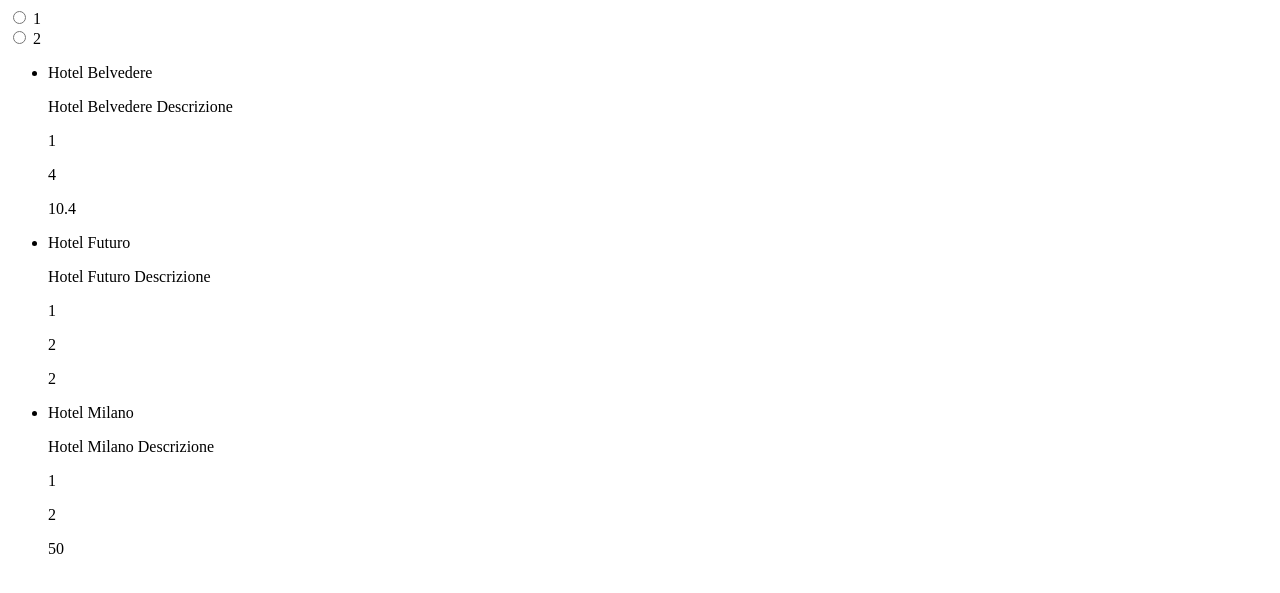
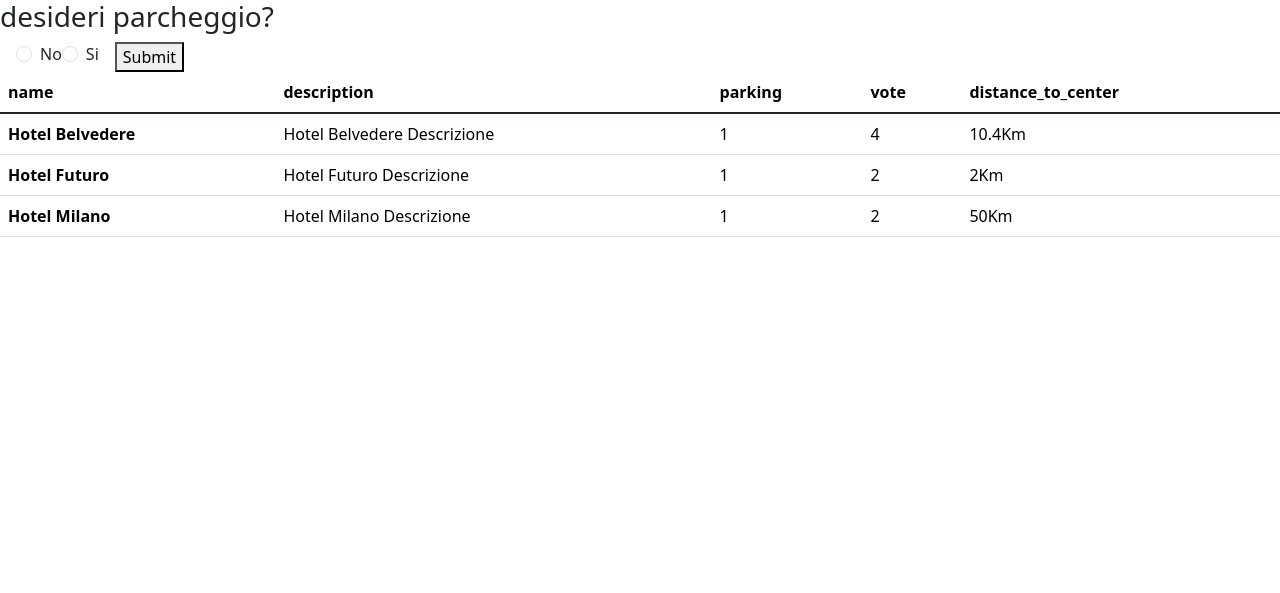
Before and after one commit to AlesciDavide/php-hotel, a PHP site: page / in a window 1280 px wide. Shown: the top 593 px of the page. Run offline with PHP 8.4, Linux system fonts and the light colour scheme; data that the repository does not hold is empty.

Commit message:
aggiunto boot strap e il filtro per parcheggio o no

```diff
--- a/index.php
+++ b/index.php
@@ -1,15 +1,18 @@
 <?php
 require __DIR__ . "/utilities/hotel.php";
 
-/* switch ($variable) {
-    case 'value':
-        # code...
-        break;
+if ($_SERVER["REQUEST_METHOD"] == "POST") {
+    // Ottieni il valore del radio button selezionato
+    $selectedOption = isset($_POST['inlineRadioOptions']) ? $_POST['inlineRadioOptions'] : null;
 
-    default:
-        # code...
-        break;
-} */
+    // Inizializza la variabile booleana
+    $isOption1Selected = false;
+
+    // Verifica quale opzione è stata selezionata
+    if ($selectedOption == "option1") {
+        $isOption1Selected = true;
+    }
+}
 ?>
 
 <!DOCTYPE html>
@@ -17,33 +20,51 @@ require __DIR__ . "/utilities/hotel.php";
 <head>
     <meta charset="UTF-8">
     <meta name="viewport" content="width=device-width, initial-scale=1.0">
-    <script src="https://cdn.jsdelivr.net/npm/@popperjs/core@2.11.8/dist/umd/popper.min.js" integrity="sha384-I7E8VVD/ismYTF4hNIPjVp/Zjvgyol6VFvRkX/vR+Vc4jQkC+hVqc2pM8ODewa9r" crossorigin="anonymous"></script>
-<script src="https://cdn.jsdelivr.net/npm/bootstrap@5.3.3/dist/js/bootstrap.min.js" integrity="sha384-0pUGZvbkm6XF6gxjEnlmuGrJXVbNuzT9qBBavbLwCsOGabYfZo0T0to5eqruptLy" crossorigin="anonymous"></script>
+    <link href="https://cdn.jsdelivr.net/npm/bootstrap@5.3.3/dist/css/bootstrap.min.css" rel="stylesheet"
+        integrity="sha384-QWTKZyjpPEjISv5WaRU9OFeRpok6YctnYmDr5pNlyT2bRjXh0JMhjY6hW+ALEwIH" crossorigin="anonymous">
     <title>Document</title>
 </head>
 <body>
     <section>
+        <form  action="./index.php" method="POST">
+            <h3>desideri parcheggio?</h3>
+            <div class="d-flex ms-3">
                 <div class="form-check">
                     <input class="form-check-input" type="radio" id="inlineRadio1" name="inlineRadioOptions" value="option1">
-            <label class="form-check-label" for="inlineRadio1">1</label>
+                    <label class="form-check-label" for="inlineRadio1">No</label>
                 </div>
                 <div class="form-check">
                     <input class="form-check-input" type="radio" id="inlineRadio2" name="inlineRadioOptions" value="option2">
-            <label class="form-check-label" for="inlineRadio2">2</label>
+                    <label class="form-check-label" for="inlineRadio2">Si</label>
                 </div>
+                <button class="ms-3" type="submit">Submit</button>
+            </div>
+        </form>
     </section>
-    <ul>
+    <table class="table">
+        <thead>
+            <tr>
+            <th scope="col">name</th>
+            <th scope="col">description</th>
+            <th scope="col">parking</th>
+            <th scope="col">vote</th>
+            <th scope="col">distance_to_center</th>
+            </tr>
+        </thead>
+        <tbody class="table-group-divider">
             <?php foreach ($hotels as $key => $hotel) { ?>
-            <?php if ($hotel['parking'] ) {?>
-                <li>
-                <p><?php echo $hotel['name'] ?></p>
-                <p><?php echo $hotel['description'] ?></p>
-                <p><?php echo $hotel['parking'] ?></p>
-                <p><?php echo $hotel['vote'] ?></p>
-                <p><?php echo $hotel['distance_to_center'] ?></p>
-                </li>
+                <?php if ($hotel['parking'] || $isOption1Selected == true) {?>
+            <tr>
+            <th><?php echo $hotel['name'] ?></th>
+            <td><?php echo $hotel['description'] ?></td>
+            <td><?php echo $hotel['parking'] ?></td>
+            <td><?php echo $hotel['vote'] ?></td>
+            <td><?php echo $hotel['distance_to_center'] ?>Km</td>
+            </tr>
             <?php } ?>
             <?php } ?>
-    </ul>
+        </tbody>
+    </table>
+
 </body>
 </html>
```
Lines whose indentation alone changed are shown as unchanged.
